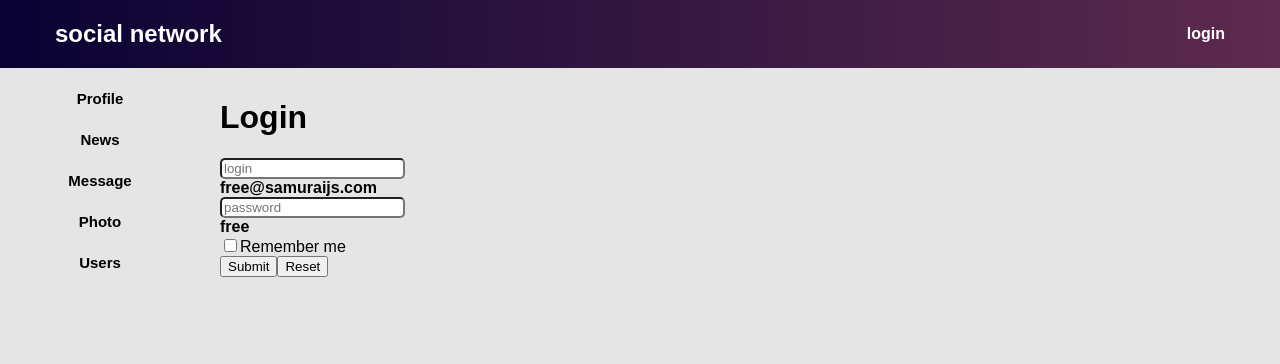
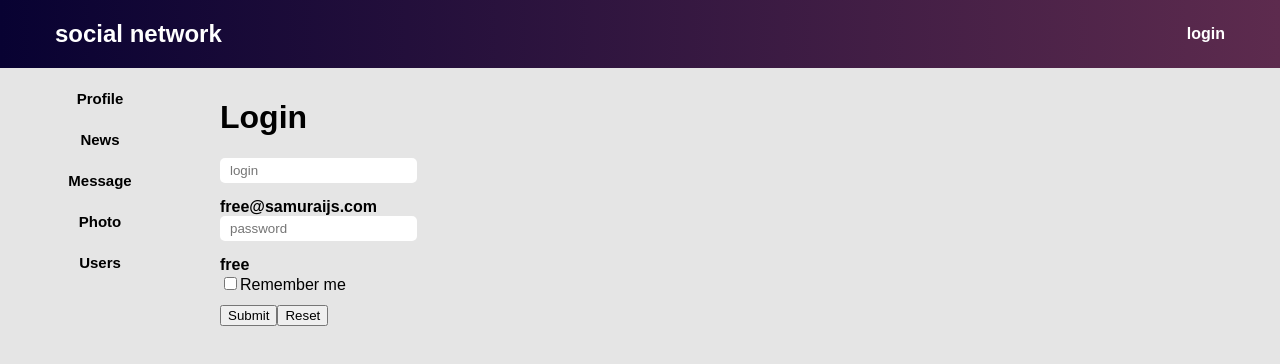
Before and after one commit to RavilAxmadyllin/social-network, a React (Create React App) app: page /#/login in a window 1280 px wide. Shown: the top 364 px of the page. Built offline with nearby package versions, Linux system fonts and the light colour scheme; no server answers.

Commit message:
refactor

```diff
--- a/src/App.css
+++ b/src/App.css
@@ -21,9 +21,13 @@ a{
   word-break: break-word;
 }
 input {
+  margin-bottom: 15px;
   border-radius: 5px;
   outline: none;
+  border: 0;
+  padding: 5px 10px;
 }
 input:focus{
-  outline: none;
+  outline: 1px;
+  border: 1px;
 }
--- a/src/components/Dialogs/DialogItem/DialogItem.jsx
+++ b/src/components/Dialogs/DialogItem/DialogItem.jsx
@@ -4,7 +4,7 @@ import styles from './DialogItem.module.css'
 import userPng from '../../../assets/img/user.png'
 
 const DialogItem = (props)=>{
-    const path = props.id ? `/dialogs/${props.id}` : 'ws'
+    const path = props.id ? `/dialogs/${props.id}` : '/dialogs/ws'
     let photos = props.photo ? props.photo : userPng
     return(
         <label className={styles.item}>
```
